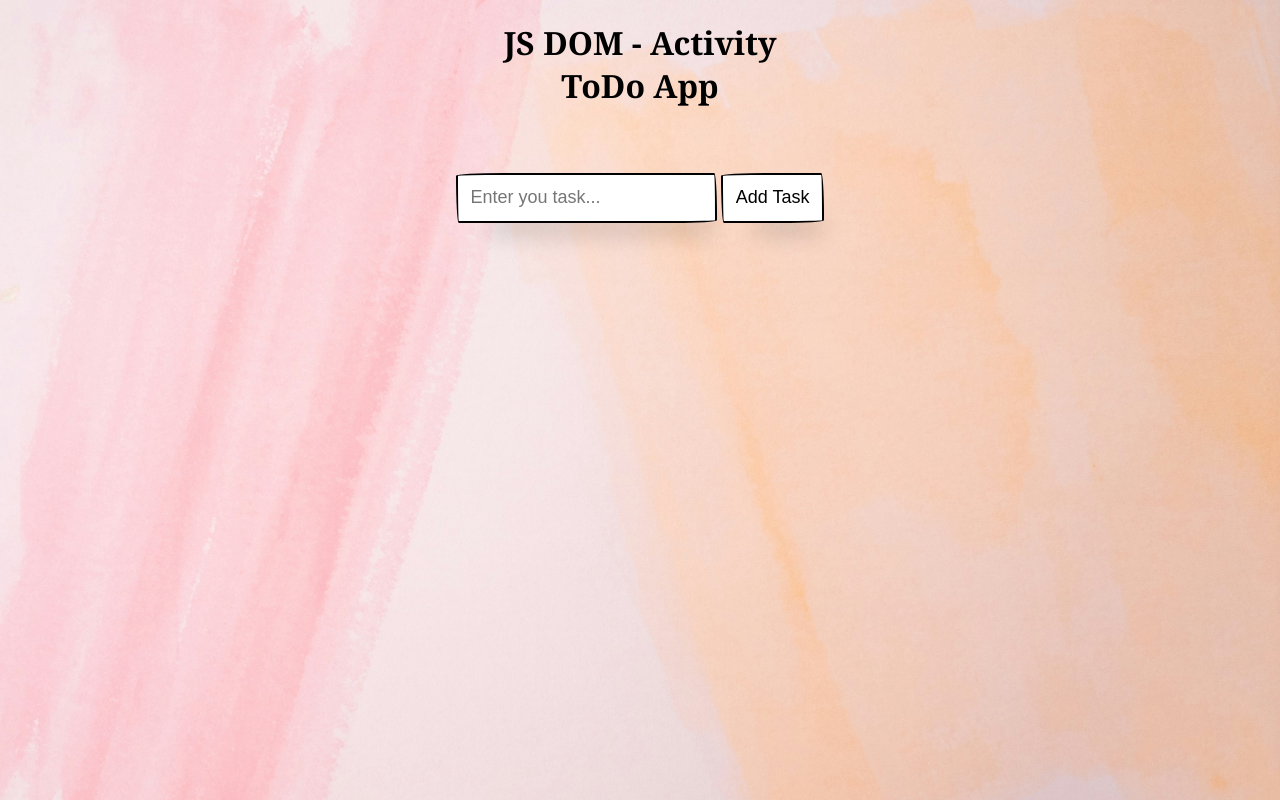
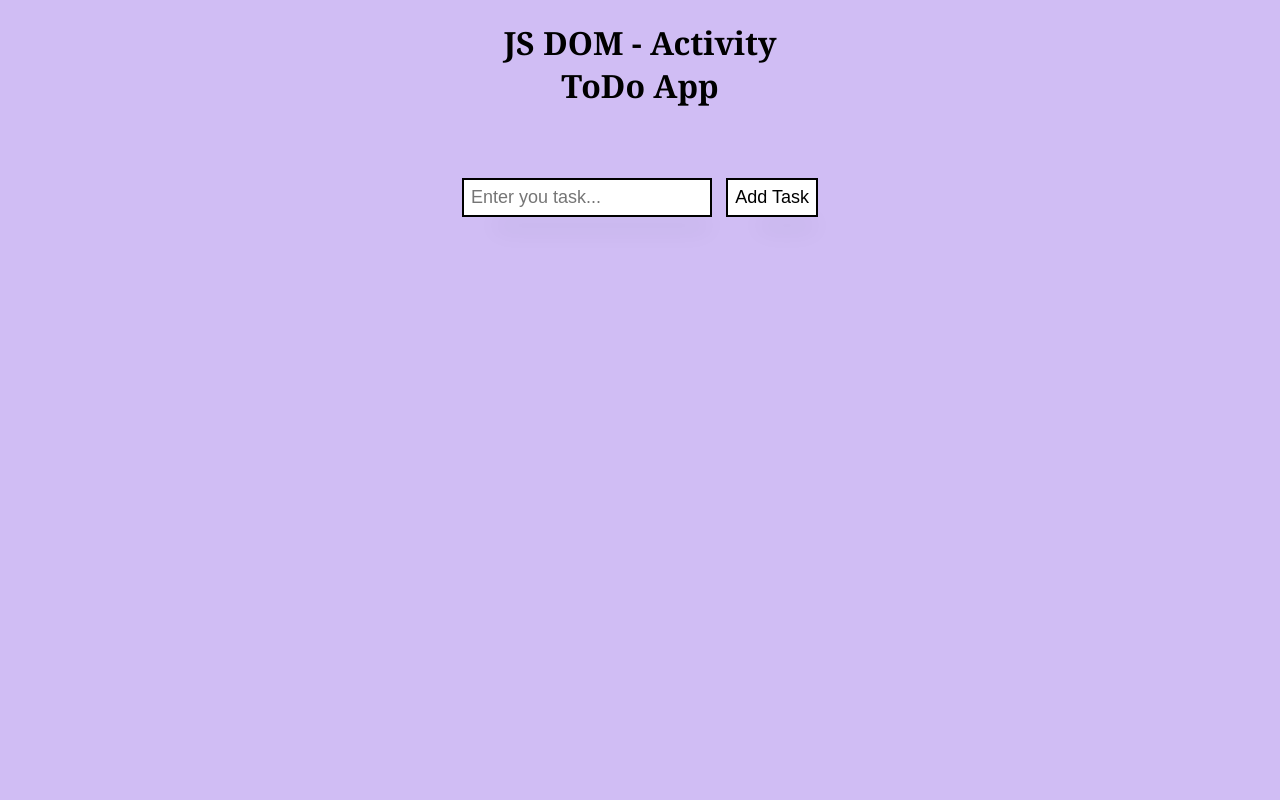
Before and after one commit to hardiksrivastavaa/ToDo-App, a plain HTML site: page index.html in a window 1280 px wide. Drawn offline with Linux system fonts and the light colour scheme.

Commit message:
Update style.css

```diff
--- a/style.css
+++ b/style.css
@@ -1,21 +1,15 @@
 body {
     font-family: Cambria, Cochin, Georgia, Times, "Times New Roman", serif;
-    background-image: url(bg.jpg);
-    background-repeat: no-repeat;
-    background-size: cover;
+    background-color: #d0bdf4;
     text-align: center;
 }
 
 input {
-    padding: 12.5px;
+    padding: 7px;
     font-size: large;
     border: 2px solid;
-    border-bottom-left-radius: 15px 255px;
-    border-bottom-right-radius: 225px 15px;
-    border-top-left-radius: 255px 15px;
-    border-top-right-radius: 15px 225px;
+    margin: 5px;
     box-shadow: rgba(0, 0, 0, 0.2) 15px 28px 25px -18px;
-    margin-bottom: 5px;
 }
 
 input:hover {
@@ -32,12 +26,9 @@ button {
     border: 2px solid;
     font-size: large;
     cursor: pointer;
-    padding: 12.5px;
+    padding: 7px;
+    margin: 5px;
     transition: all 235ms ease-in-out;
-    border-bottom-left-radius: 15px 255px;
-    border-bottom-right-radius: 225px 15px;
-    border-top-left-radius: 255px 15px;
-    border-top-right-radius: 15px 225px;
     box-shadow: rgba(0, 0, 0, 0.2) 15px 28px 25px -18px;
 }
 
@@ -59,14 +50,13 @@ li {
     justify-content: space-between;
     font-size: 20px;
     border: 2px solid black;
-    padding: 10px;
+    padding: 7px;
     margin: 10px auto;
     border-radius: 5px;
     border-bottom-left-radius: 15px 255px;
     border-bottom-right-radius: 225px 15px;
     border-top-left-radius: 255px 15px;
     border-top-right-radius: 15px 225px;
-    /* box-shadow: rgba(0, 0, 0, 0.2) 15px 28px 25px -18px; */
     box-shadow: rgba(0, 0, 0, 0.16) 0px 3px 6px, rgba(0, 0, 0, 0.23) 0px 3px 6px;
 }
 
```
